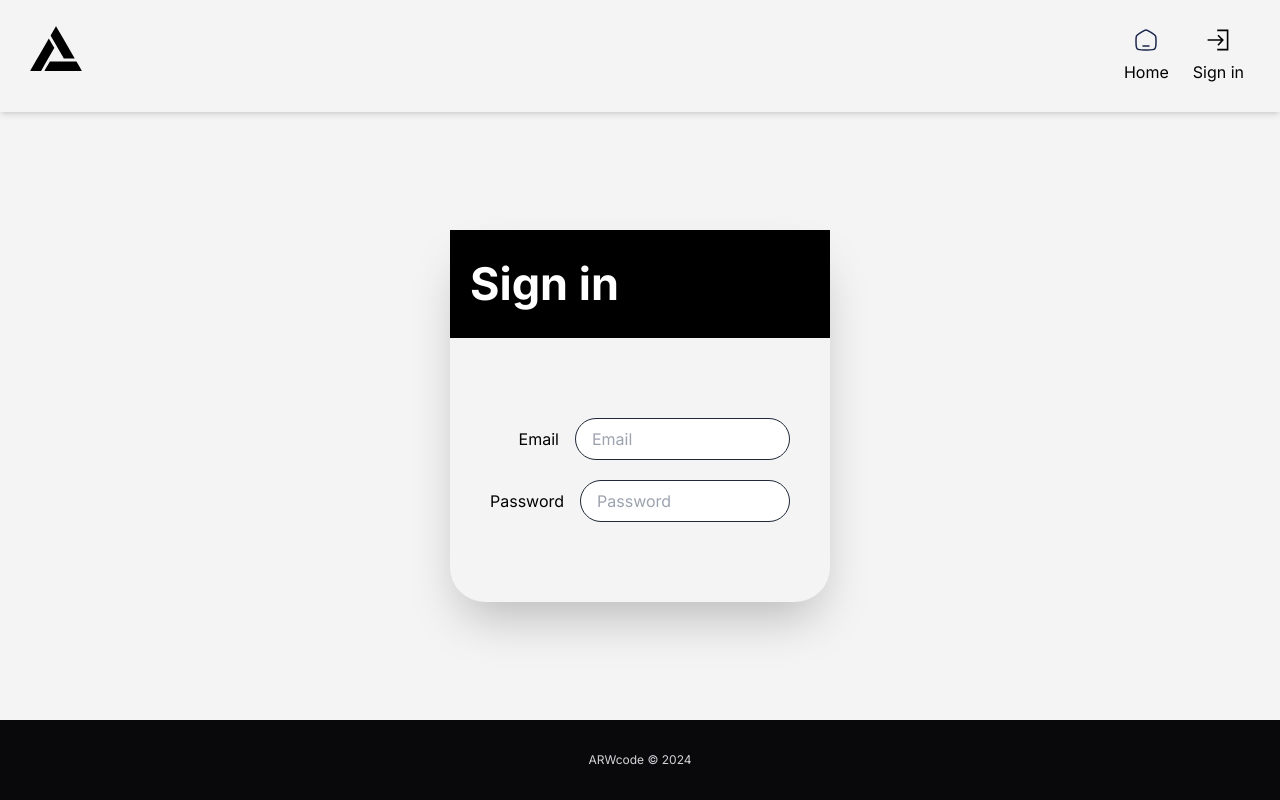
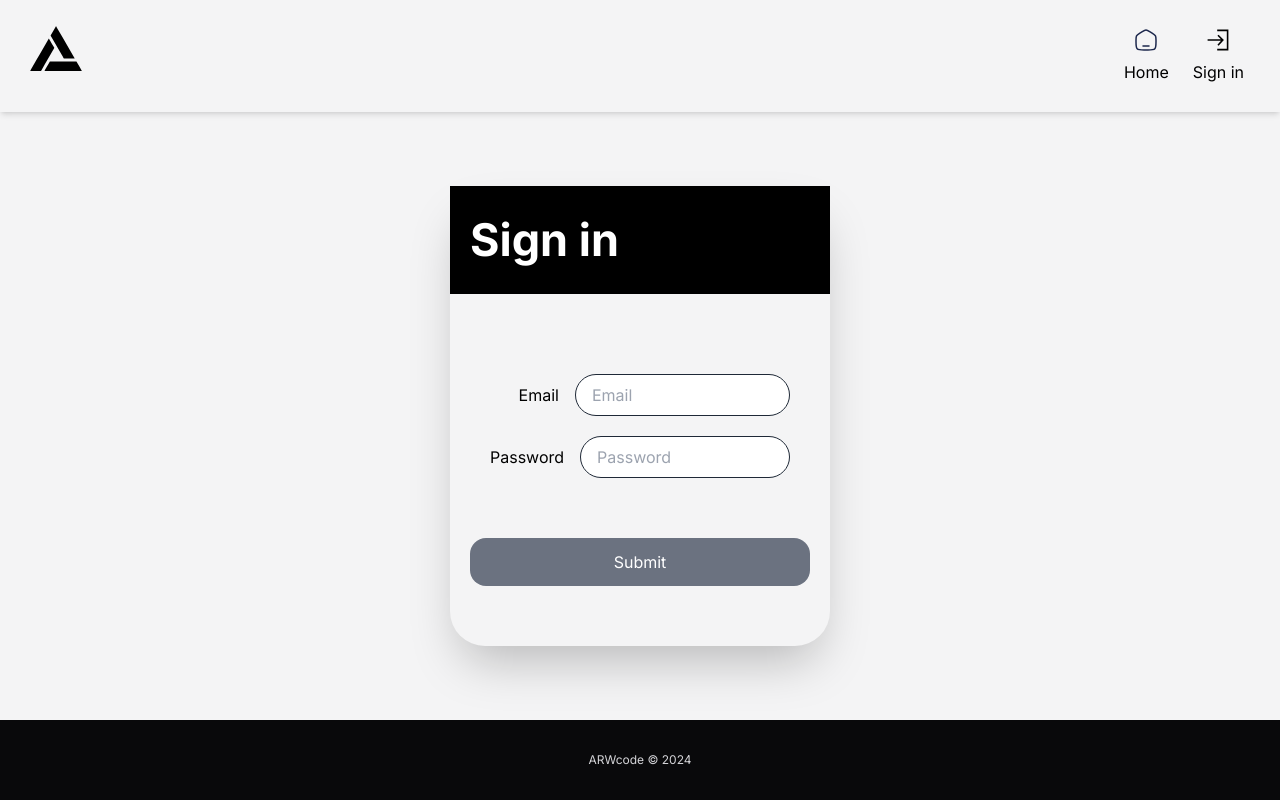
Before and after one commit to MarioLuigie/RHF_basic, a Next.js app: page /signIn in a window 1280 px wide. Built offline with nearby package versions, Linux system fonts and the light colour scheme.

Commit message:
Feat: Add Button to form

```diff
--- a/src/components/forms/SignInForm.tsx
+++ b/src/components/forms/SignInForm.tsx
@@ -1,6 +1,7 @@
 'use client'
 
 import Input from '@/components/shared/Input'
+import Button from '@/components/shared/Button'
 
 export default function SignInForm() {
 	const handleSubmit = () => {}
@@ -11,6 +12,7 @@ export default function SignInForm() {
 				<Input type="text" placeholder="Email" label="Email"/>
 				<Input type="password" placeholder="Password" label="Password"/>
 			</div>
+			<Button label='Submit'/>
 		</form>
 	)
 }
--- /dev/null
+++ b/src/components/shared/Button.tsx
@@ -0,0 +1,15 @@
+export default function Button({
+	label,
+	onClick,
+}: {
+	label: string
+	onClick?: React.MouseEventHandler<HTMLButtonElement>
+}) {
+	return (
+		<div className="flex-center p-5">
+			<button className="flex-center p-3 w-full bg-gray-500 text-white rounded-2xl" onClick={onClick}>
+				{label}
+			</button>
+		</div>
+	)
+}
```
